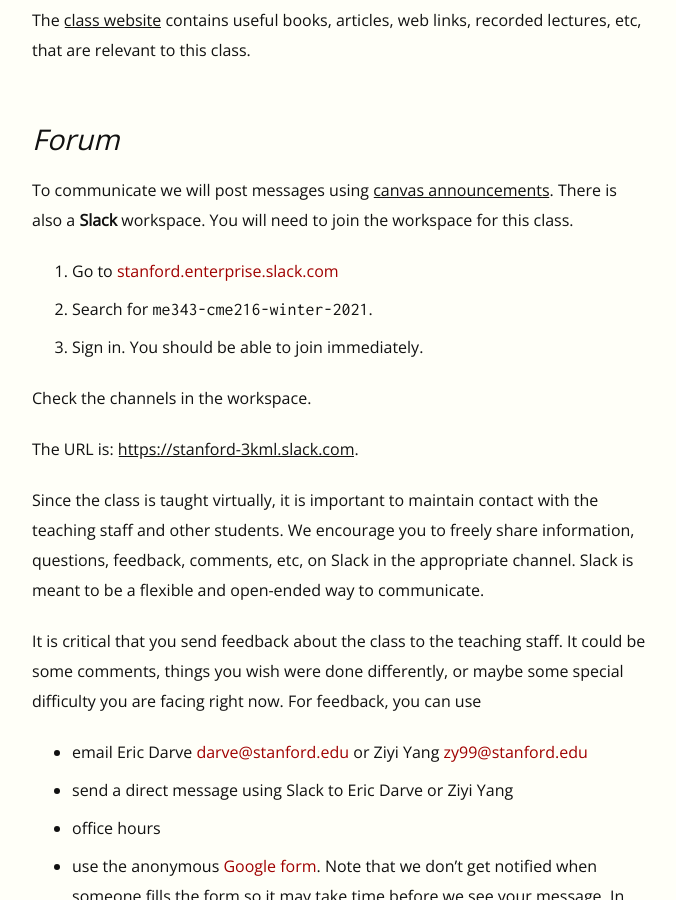
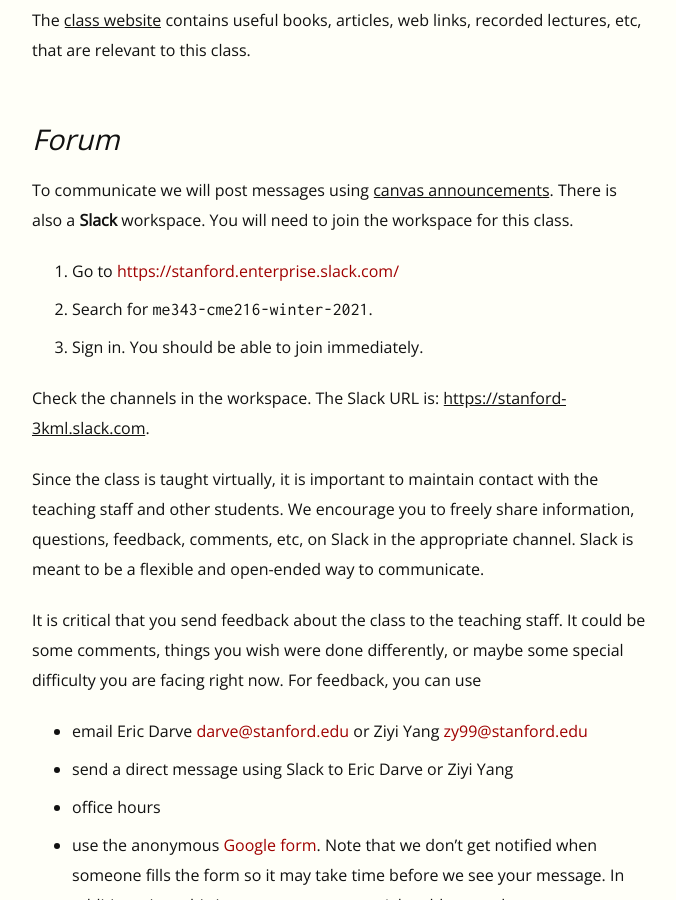
Before and after one commit to EricDarve/me343-cme216-winter-2021, a Jekyll site: the page built from syllabus.md, in a window 1280 px wide and 900 px high, scrolled down 1979 px. Shown: the whole window, without its empty margins (128-804 px from the left). Built offline with Jekyll 4.4.1, drawn with Linux system fonts in a browser that asks for light colours; some of the changed lines change nothing that is shown.

Commit message:
slack link

```diff
--- a/syllabus.md
+++ b/syllabus.md
@@ -47,13 +47,11 @@
 
 To communicate we will post messages using [canvas announcements](https://canvas.stanford.edu/courses/131536/announcements). There is also a **Slack** workspace. You will need to join the workspace for this class.
 
-1. Go to [stanford.enterprise.slack.com](https://stanford.enterprise.slack.com/)
+1. Go to [https://stanford.enterprise.slack.com/](https://stanford.enterprise.slack.com/)
 2. Search for `me343-cme216-winter-2021`.
 3. Sign in. You should be able to join immediately.
 
-Check the channels in the workspace.
-
-The URL is: [https://stanford-3kml.slack.com](https://stanford-3kml.slack.com).
+Check the channels in the workspace. The Slack URL is: [https://stanford-3kml.slack.com](https://stanford-3kml.slack.com).
 
 Since the class is taught virtually, it is important to maintain contact with the teaching staff and other students. We encourage you to freely share information, questions, feedback, comments, etc, on Slack in the appropriate channel. Slack is meant to be a flexible and open-ended way to communicate.
 
```
